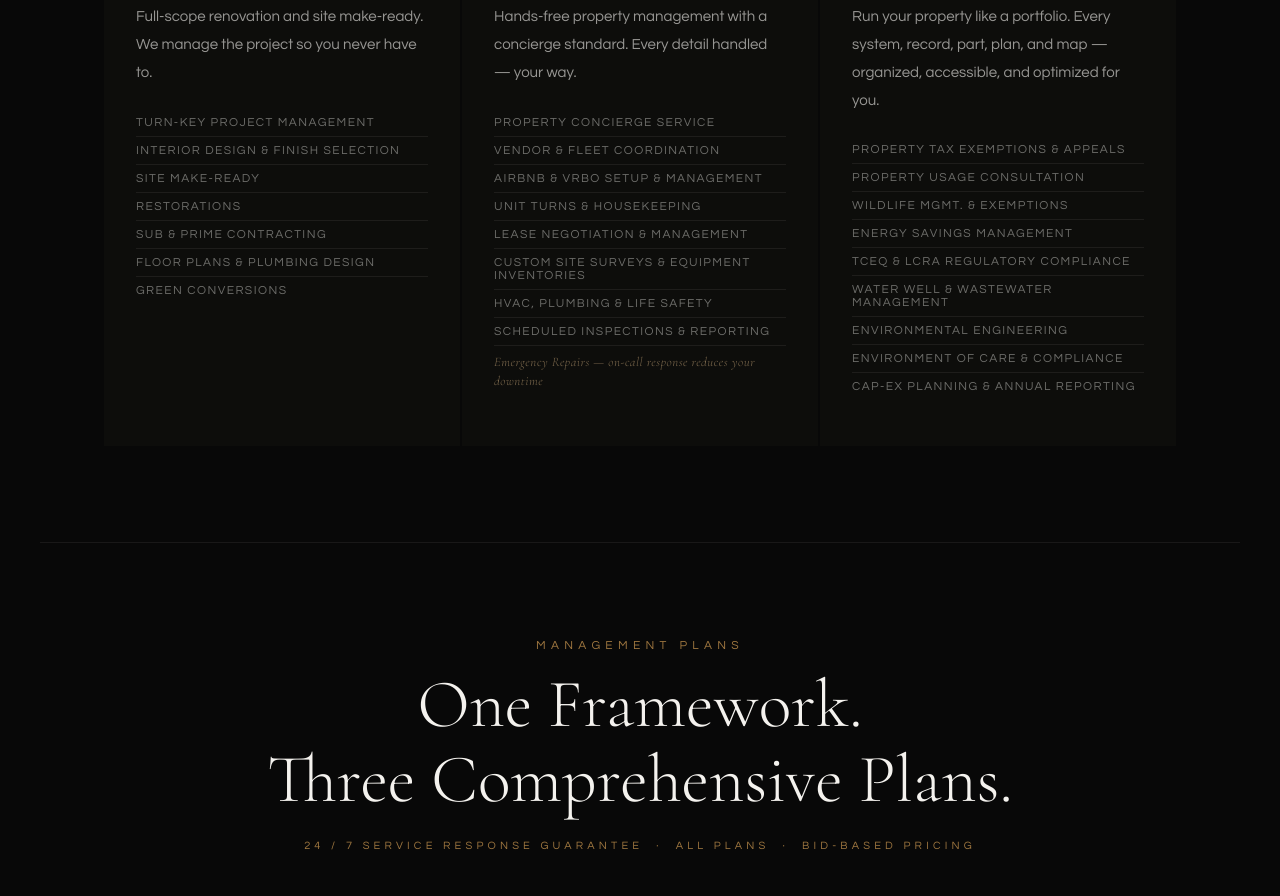
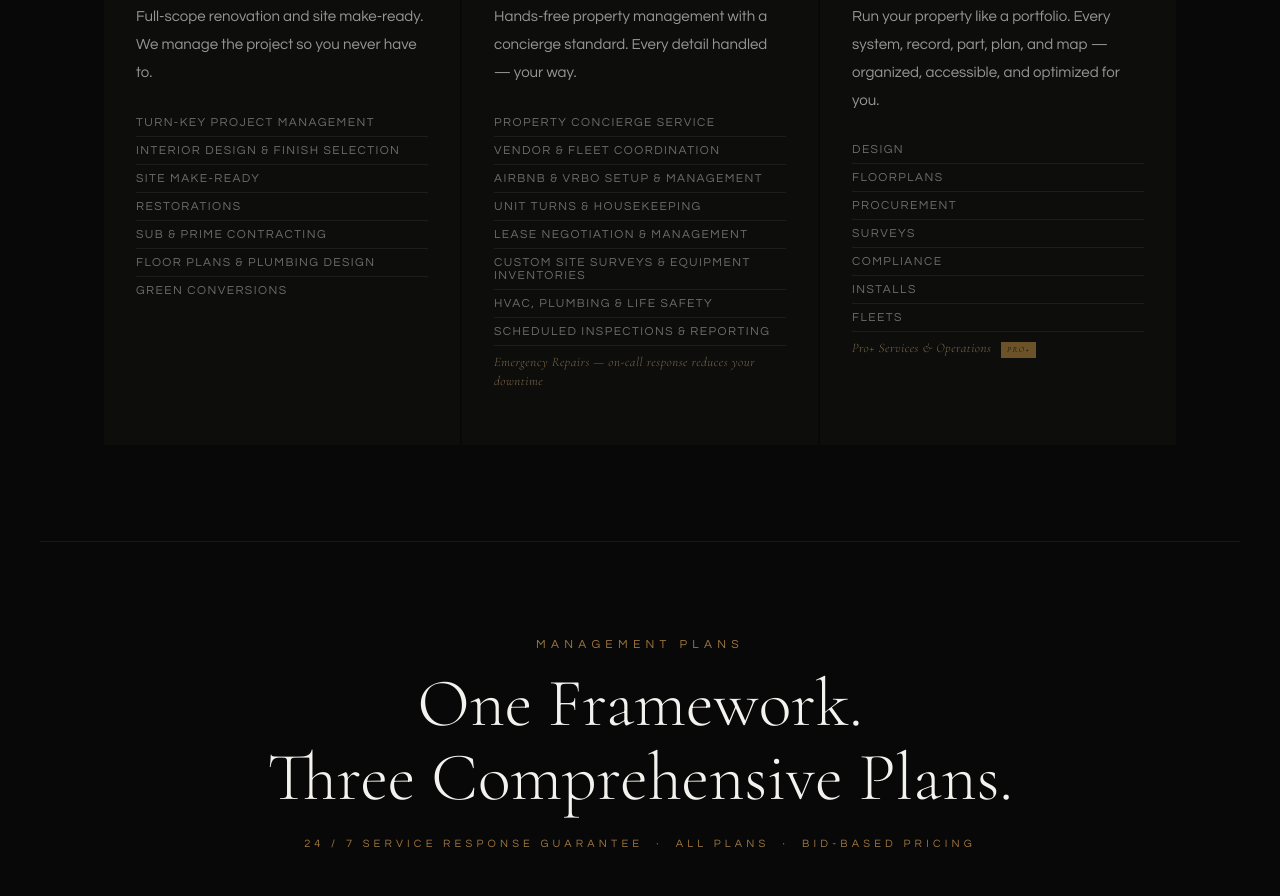
Before and after one commit to tylerhillops-eng/hdsplus-site, a plain HTML site: page hdsplus/index.html in a window 1280 px wide. Shown: the part 1356-2252 px from the top of the page. Drawn offline with nearby package versions, Linux system fonts and the light colour scheme; a web font is replaced by a local one.

Commit message:
Update index.html
list under operate pillar

```diff
--- a/hdsplus/index.html
+++ b/hdsplus/index.html
@@ -296,7 +296,7 @@ footer { border-top: 1px solid var(--white-faint); padding: 28px 5%; display: fl
       <div class="pillar-body">Run your property like a portfolio. Every system, record, part, plan, and map &mdash; organized, accessible, and optimized for you.
 </div>
       <ul class="pillar-list">
-        <li>Property Tax Exemptions &amp; Appeals</li><li>Property Usage Consultation</li><li>Wildlife Mgmt. &amp; Exemptions</li><li>Energy Savings Management</li><li>TCEQ &amp; LCRA Regulatory Compliance</li><li>Water Well &amp; Wastewater Management</li><li>Environmental Engineering</li><li>Environment of Care &amp; Compliance</li><li>Cap-Ex Planning &amp; Annual Reporting</li>
+        <li>Design</li><li>Floorplans</li><li>Procurement</li><li>Surveys</li><li>Compliance</li><li>Installs</li><li>Fleets</li><li class="cap-item">Pro+ Services &amp; Operations <span class="pro-badge">PRO+</span></li>
       </ul>
     </div>
   </div>
```
